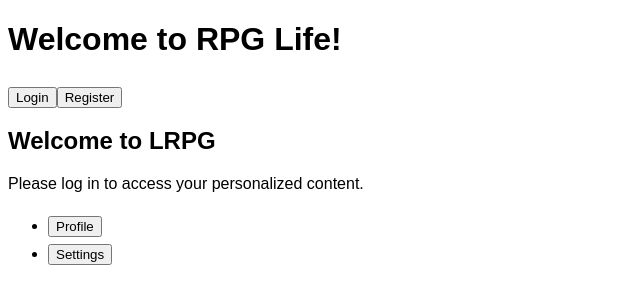
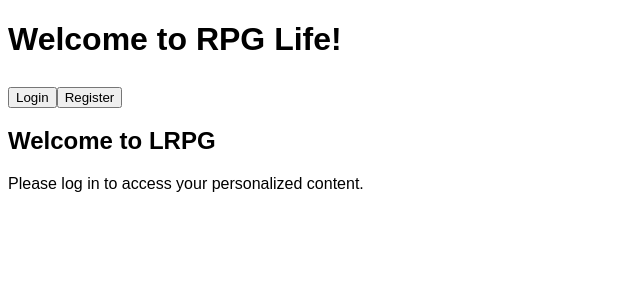
Before and after one commit to TataStudio/LRPG, a React (Create React App) app: page / in a window 1280 px wide. Shown: the top 304 px of the page, without its empty margins (0-640 px from the left). Built offline with nearby package versions, Linux system fonts and the light colour scheme.

Commit message:
login Landing Test 12

```diff
--- a/src/HomePage.js
+++ b/src/HomePage.js
@@ -18,23 +18,12 @@ function HomePage({ loggedInUser, onLogout }) {
           <h3>Welcome back, {loggedInUser}!</h3>
           <p>Here's your personalized dashboard content.</p>
           {/* You can add more personalized user content here */}
-
-          <button onClick={handleLogout}>Logout</button>
         </div>
       ) : (
         <div>
           <p>Please log in to access your personalized content.</p>
         </div>
       )}
-
-      {/* Add navigation options for different sections of your site */}
-      <nav>
-        <ul>
-          <li><button onClick={() => navigate('/profile')}>Profile</button></li>
-          <li><button onClick={() => navigate('/settings')}>Settings</button></li>
-          {/* Add more navigation options as needed */}
-        </ul>
-      </nav>
     </div>
   );
 }
```
